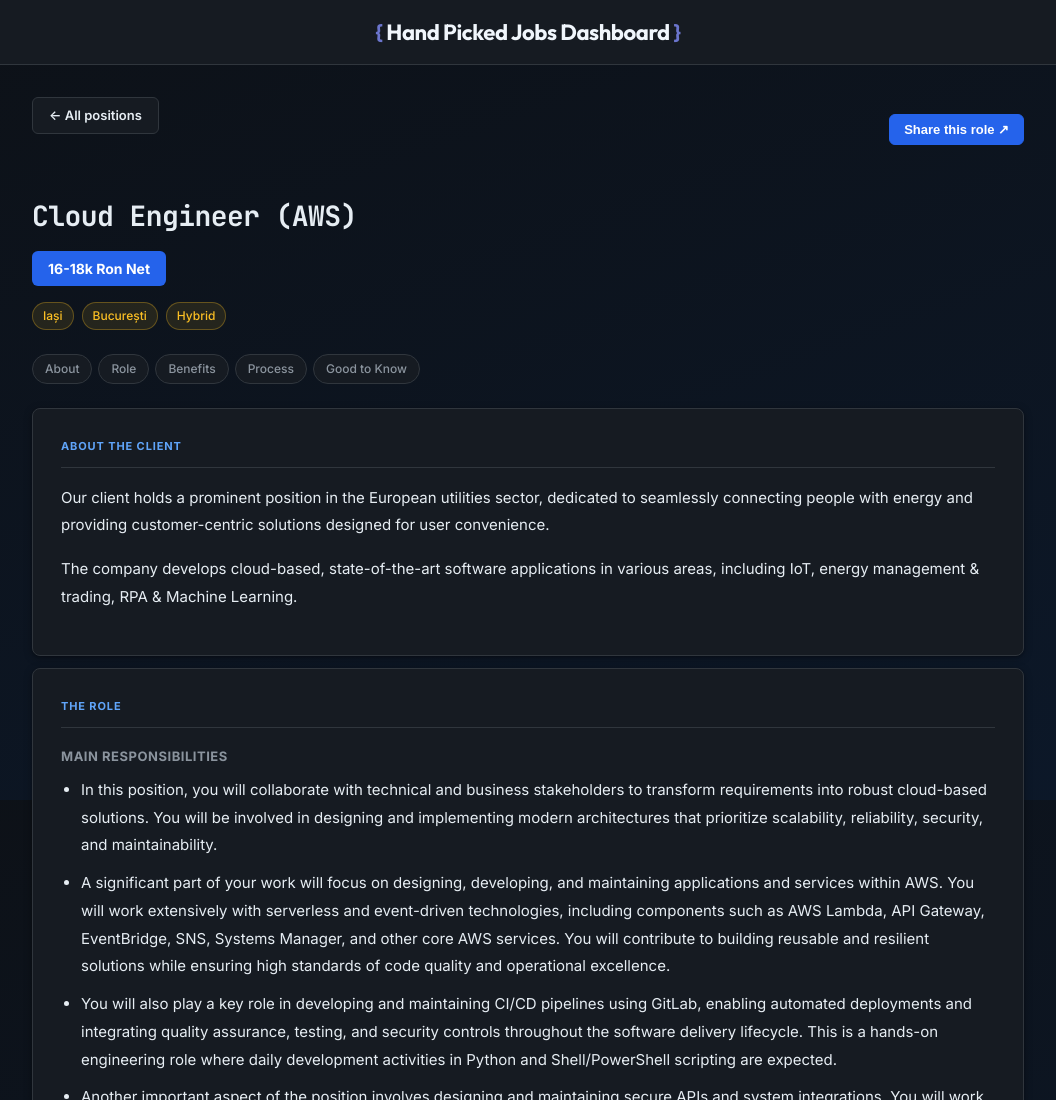
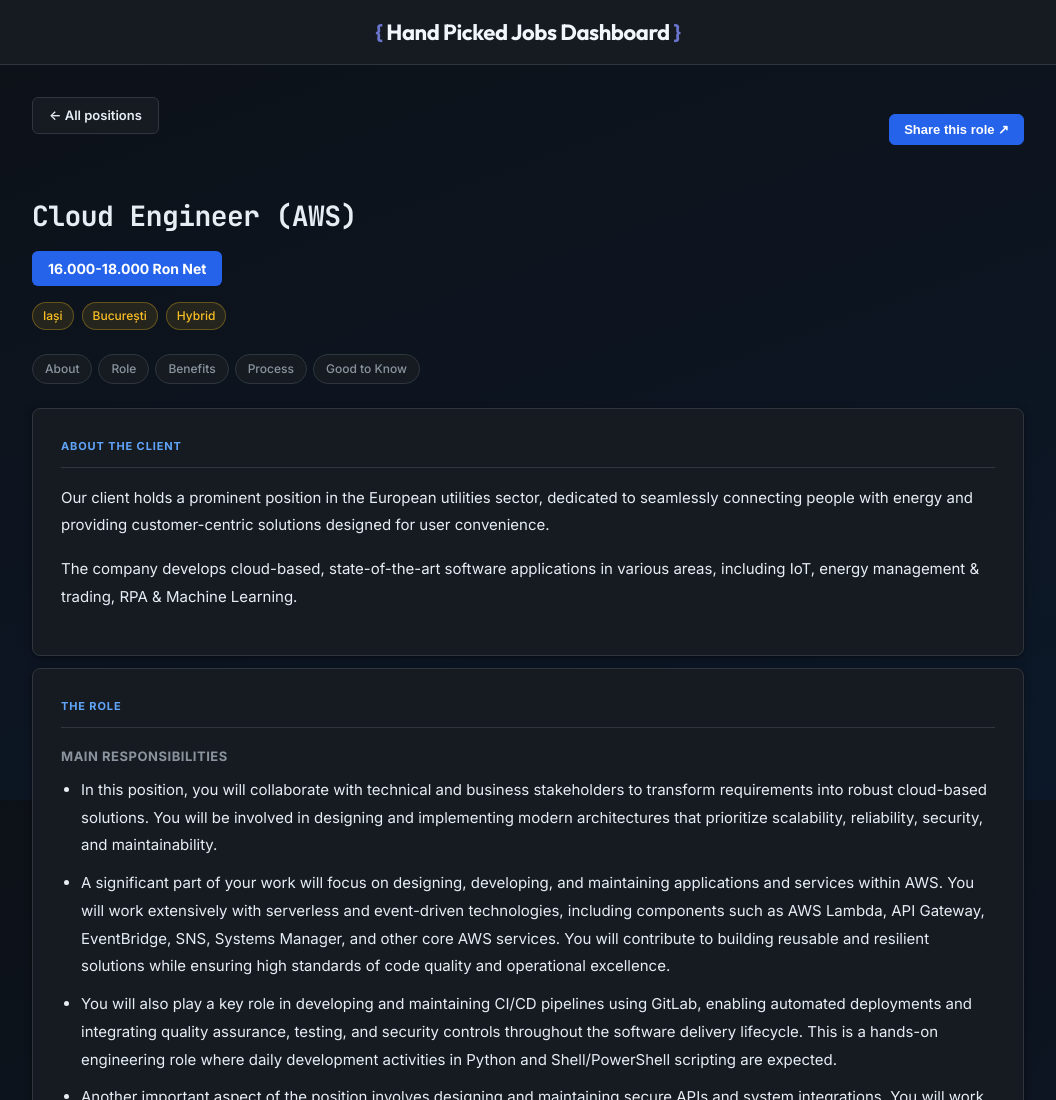
Before and after one commit to craciunpv-arch/job-postings, an Eleventy site: page src/jobs/cloud-engineer-aws.md in a window 1280 px wide. Shown: the top 1100 px of the page, without its empty margins (112-1168 px from the left). Built offline with nearby package versions, Linux system fonts and the light colour scheme; Eleventy itself is replaced by a stand-in of ours; files that its build step writes are made by us from their sources.

Commit message:
Update Job Postings “cloud-engineer-aws”

```diff
--- a/src/jobs/cloud-engineer-aws.md
+++ b/src/jobs/cloud-engineer-aws.md
@@ -1,6 +1,6 @@
 ---
 title: Cloud Engineer (AWS)
-salary: 16-18k Ron Net
+salary: 16.000-18.000 Ron Net
 city: Iași, București
 workingType: Hybrid
 status: Open
```
